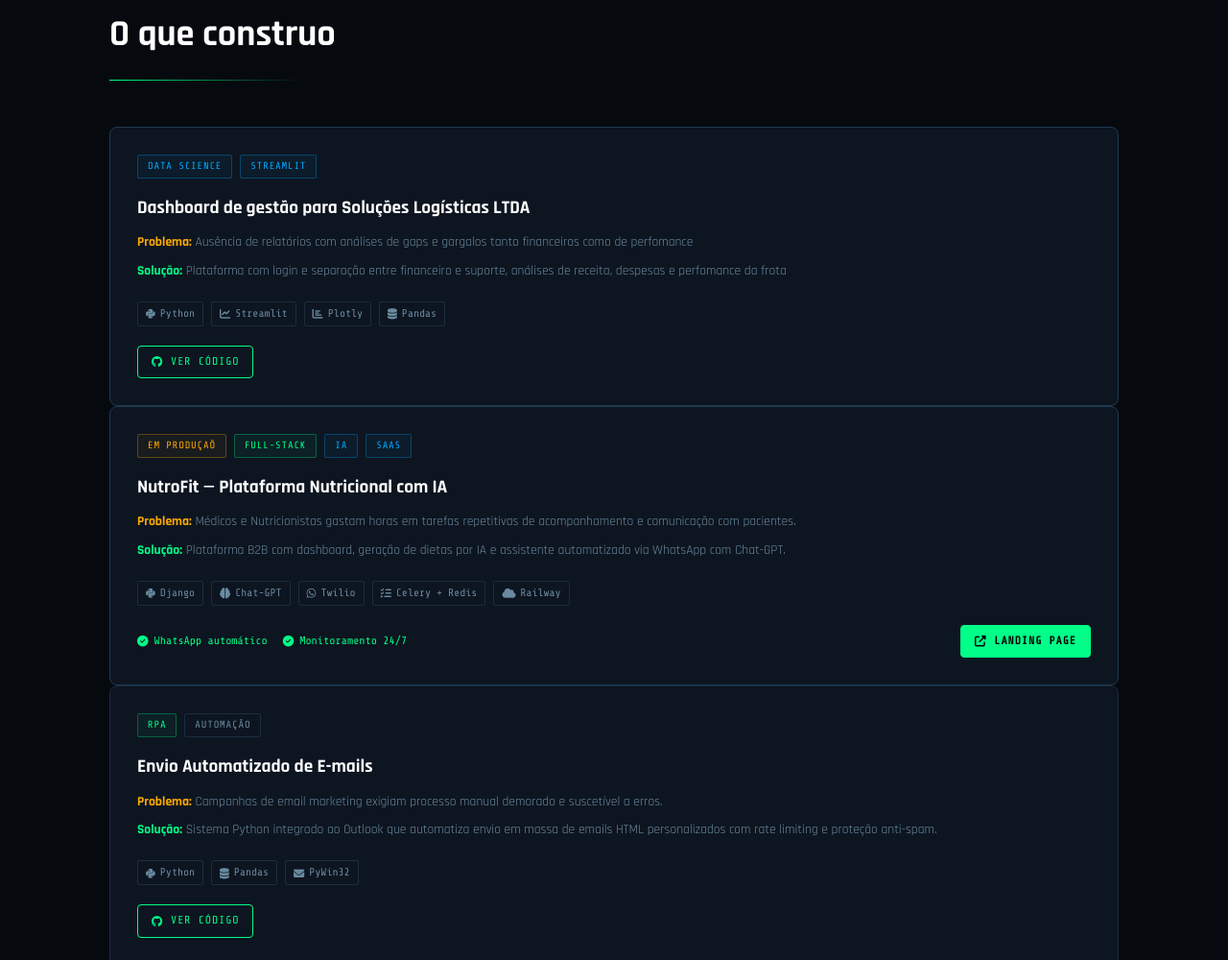
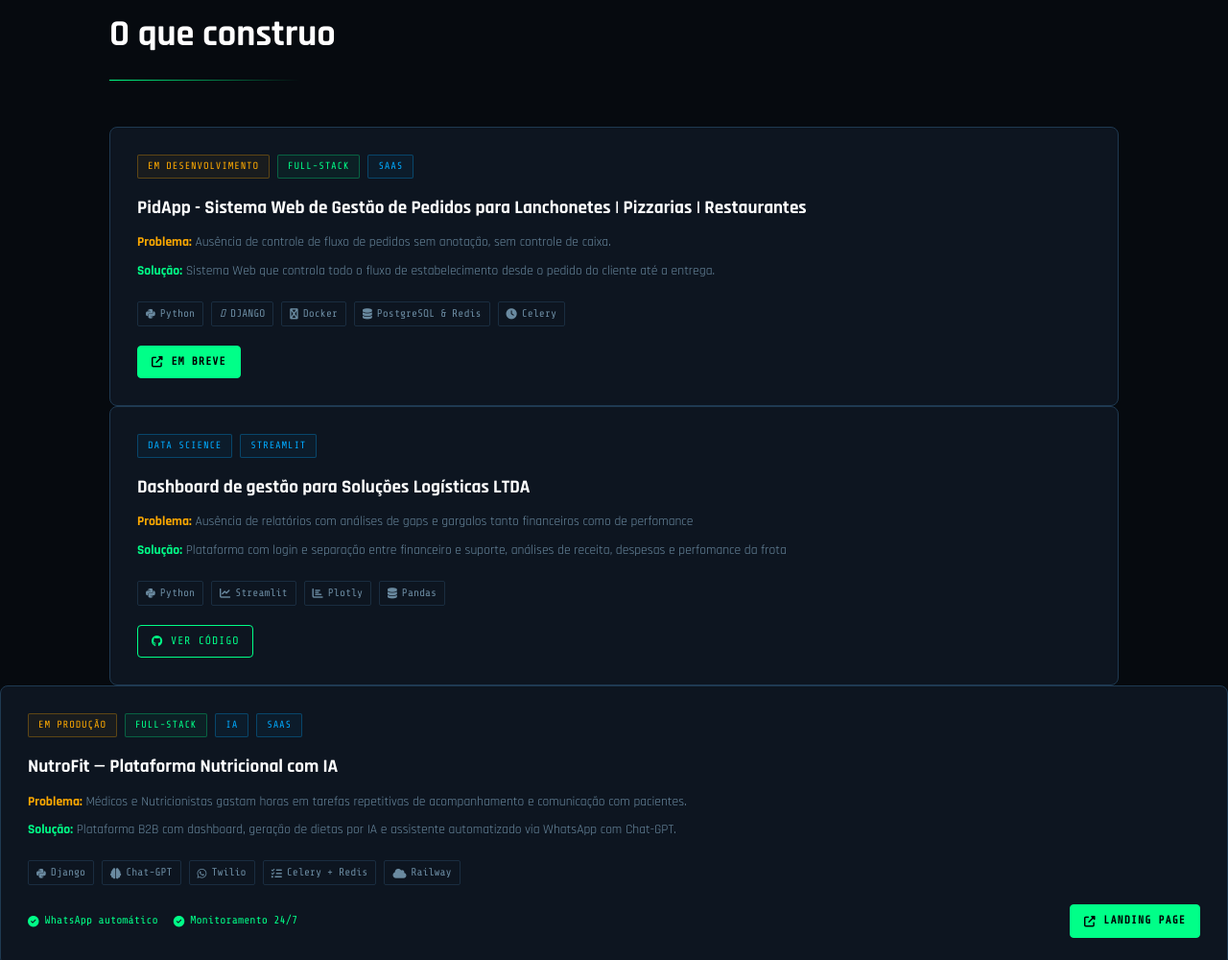
Before and after one commit to owlboy13/meu-portfolio, a plain HTML site: page index.html in a window 1280 px wide. Shown: the part 1661-2661 px from the top of the page at 96% size. Drawn offline with nearby package versions, Linux system fonts and the light colour scheme.

Commit message:
[UP] - IMPLEMENTACAO DE PROJETO PIDAPP GESTAO DE PEDIDOS

```diff
--- a/index.html
+++ b/index.html
@@ -146,6 +146,28 @@
       <div class="divider"></div>
     </div>
     <div class="projects-list">
+      <!-- PidApp - Sistema de Gestão de Pedidos -->
+      <article class="project-card featured">
+        <div class="project-badges">
+          <span class="badge badge-amber">Em Desenvolvimento</span>
+          <span class="badge badge-green">FULL-STACK</span>
+          <span class="badge badge-blue">SAAS</span>
+        </div>
+        <h3 class="project-title">PidApp - Sistema Web de Gestão de Pedidos para Lanchonetes | Pizzarias | Restaurantes</h3>
+        <p class="project-problem"><strong>Problema:</strong> Ausência de controle de fluxo de pedidos sem anotação, sem controle de caixa.</p>
+        <p class="project-solution"><strong>Solução:</strong> Sistema Web que controla todo o fluxo de estabelecimento desde o pedido do cliente até a entrega. </p>
+        <div class="project-stack">
+          <span class="stack-tag"><i class="fab fa-python"></i> Python</span>
+          <span class="stack-tag"><i class="fa-magnet"></i>DJANGO</span>
+          <span class="stack-tag"><i class="fas fa-docker"></i> Docker</span>
+          <span class="stack-tag"><i class="fas fa-database"></i> PostgreSQL & Redis</span>
+          <span class="stack-tag"><i class="fas fa-clock"></i> Celery</span>
+        </div>
+          <div class="project-links">
+            <a href="" target="_blank" class="btn btn-primary" style="font-size:.72rem;padding:7px 14px"><i class="fas fa-external-link-alt"></i> Em breve</a>
+          </div>
+        </div>
+      </article>
       <!-- Dashboard para logística -->
       <article class="project-card featured">
         <div class="project-badges">
@@ -170,7 +192,7 @@
       <!-- NutroFit -->
       <article class="project-card featured">
         <div class="project-badges">
-          <span class="badge badge-amber">Em produçaõ</span>
+          <span class="badge badge-amber">Em produção</span>
           <span class="badge badge-green">Full-Stack</span>
           <span class="badge badge-blue">IA</span>
           <span class="badge badge-blue">SaaS</span>
```
